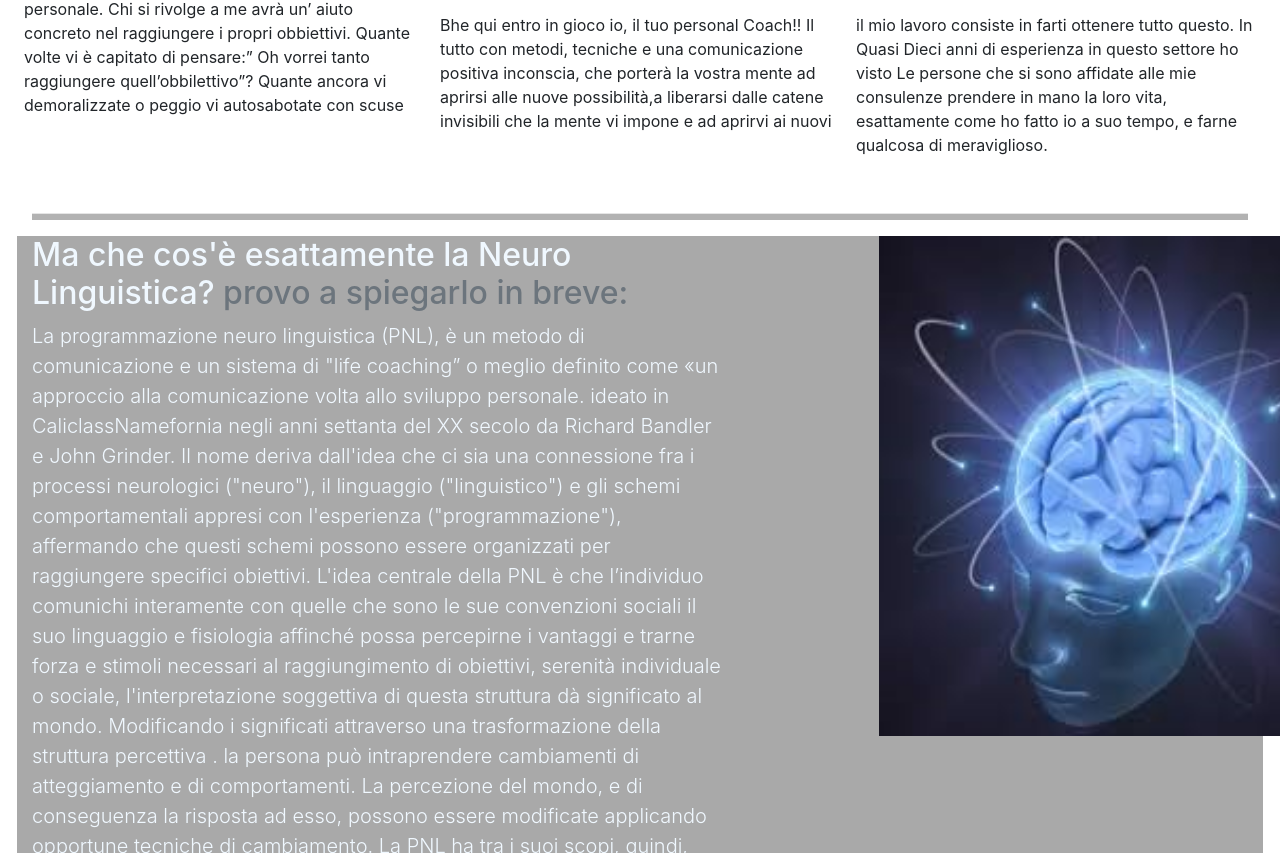
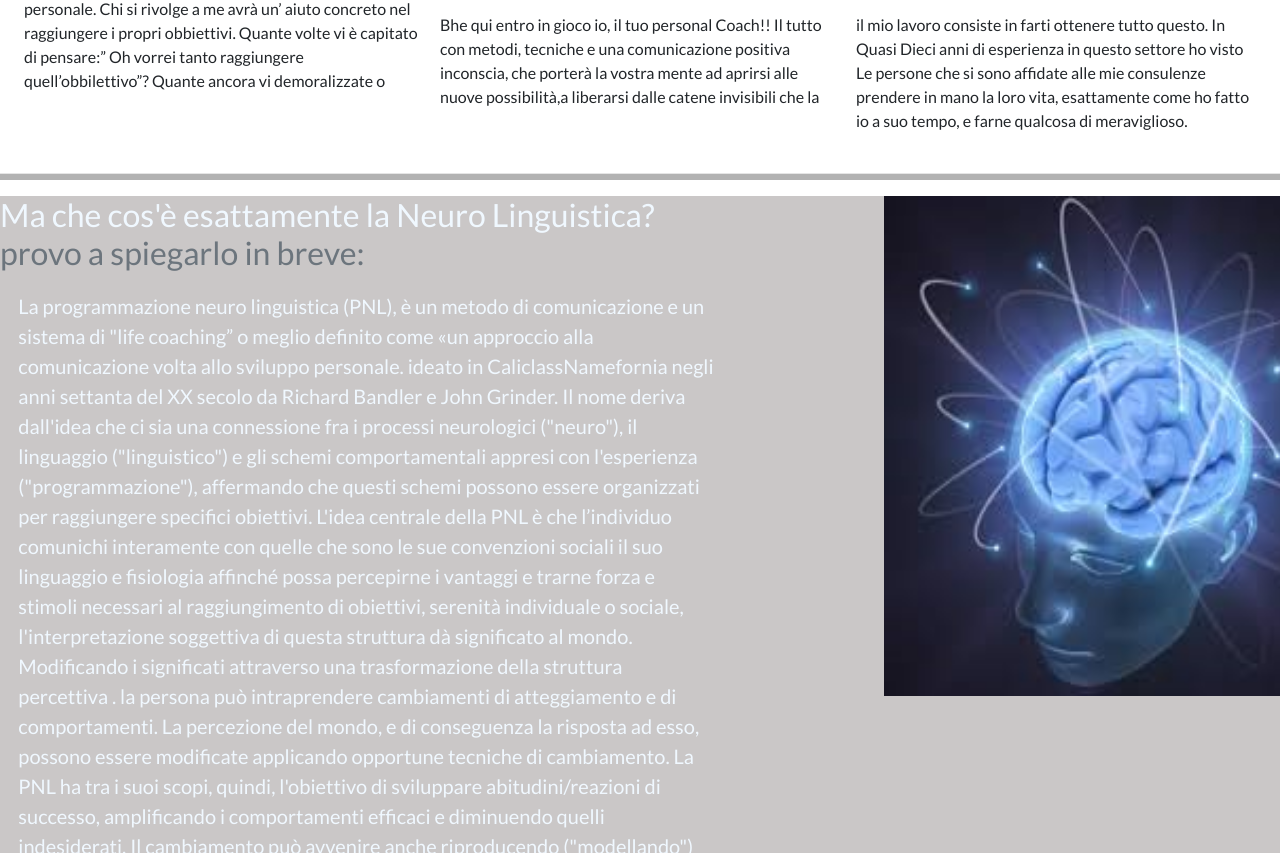
Before and after one commit to Netta90/react_sito_luca, a React (Create React App) app: page / in a window 1280 px wide. Shown: the part 1047-1900 px from the top of the page. Built offline with nearby package versions, Linux system fonts and the light colour scheme.

Commit message:
nuovo aggionamento

```diff
--- a/public/index.html
+++ b/public/index.html
@@ -5,6 +5,7 @@
     <link rel="icon" href="%PUBLIC_URL%/favicon.ico" />
     <meta name="viewport" content="width=device-width, initial-scale=1" />
     <meta name="theme-color" content="#000000" />
+    <link href="https://fonts.googleapis.com/css2?family=Lato&display=swap" rel="stylesheet">
     <meta
       name="description"
       content="Web site created using create-react-app"
--- a/src/content.css
+++ b/src/content.css
@@ -1,3 +1,8 @@
+.style{
+  font-family: 'Lato', sans-serif;
+}
+
+
 .name {
   padding: 1.5em;
   -moz-column-count: 3;
@@ -9,14 +14,17 @@
 
 }
 
-.contentName{
+.contentName {
   margin:2.5%;
 
 }
 
 .sfondo{
-  background-color: darkgrey;
+  background-color: rgb(202, 199, 199);
   color: aliceblue;
+  margin: 0;
+  padding: 0;
+
 }
 
 
@@ -69,3 +77,11 @@
   height: 500px;
   margin-left: 120px;
 }
+
+
+
+
+.no-padding{
+  padding: 0;
+  margin: 0;
+}
--- a/src/content.js
+++ b/src/content.js
@@ -31,13 +31,13 @@ class Content extends React.Component {
 				</p>
 
 				</section>
-				<div className='contentName'>
+				<div>
 					<hr className="featurette-divider" />
 					<div className="row featurette sfondo">
-					<div className="col-md-7 ">
-						<h2 classNames="featurette-heading">Ma che cos'è esattamente la Neuro Linguistica? <span class="text-muted">provo a spiegarlo in breve:
+						<div className="col-md-7 no-padding">
+							<h2 classNames="featurette-heading contentName">Ma che cos'è esattamente la Neuro Linguistica? <span class="text-muted">provo a spiegarlo in breve:
 							</span></h2>
-				<p className="lead">La programmazione neuro linguistica (PNL), è un metodo di comunicazione e un sistema di "life coaching” o meglio definito come «un approccio alla comunicazione volta allo sviluppo personale.
+							<p className="lead contentName">La programmazione neuro linguistica (PNL), è un metodo di comunicazione e un sistema di "life coaching” o meglio definito come «un approccio alla comunicazione volta allo sviluppo personale.
 							ideato in CaliclassNamefornia negli anni settanta del XX secolo da Richard Bandler e John Grinder. Il nome deriva dall'idea che ci sia una connessione fra i processi neurologici ("neuro"), il linguaggio ("linguistico") e gli schemi comportamentali appresi con l'esperienza ("programmazione"), affermando che questi schemi possono essere organizzati per raggiungere specifici obiettivi.
 							L'idea centrale della PNL è che l’individuo comunichi interamente con quelle che sono le sue convenzioni sociali il suo linguaggio e fisiologia affinché possa percepirne i vantaggi e trarne forza e stimoli necessari al raggiungimento di obiettivi,  serenità individuale o sociale,
 							l'interpretazione soggettiva di questa struttura dà significato al mondo. Modificando i significati attraverso una trasformazione della struttura percettiva .
@@ -48,7 +48,7 @@ class Content extends React.Component {
 							</p>
 						</div>
 						<div className="col-md-5">
-						<img src={ImageOne} className='imageOne'/>
+							<img src={ImageOne} className='imageOne' />
 						</div>
 					</div>
 					<hr className="featurette-divider" />
@@ -72,7 +72,7 @@ class Content extends React.Component {
 							</p>
 						</div>
 						<div className="col-md-5 order-md-1">
-						<img src={ImageTwo} className='imagetwo'/>
+							<img src={ImageTwo} className='imagetwo' />
 						</div>
 					</div>
 					<div className="contatti" id="contatti">
```
Lines whose indentation alone changed are shown as unchanged.
